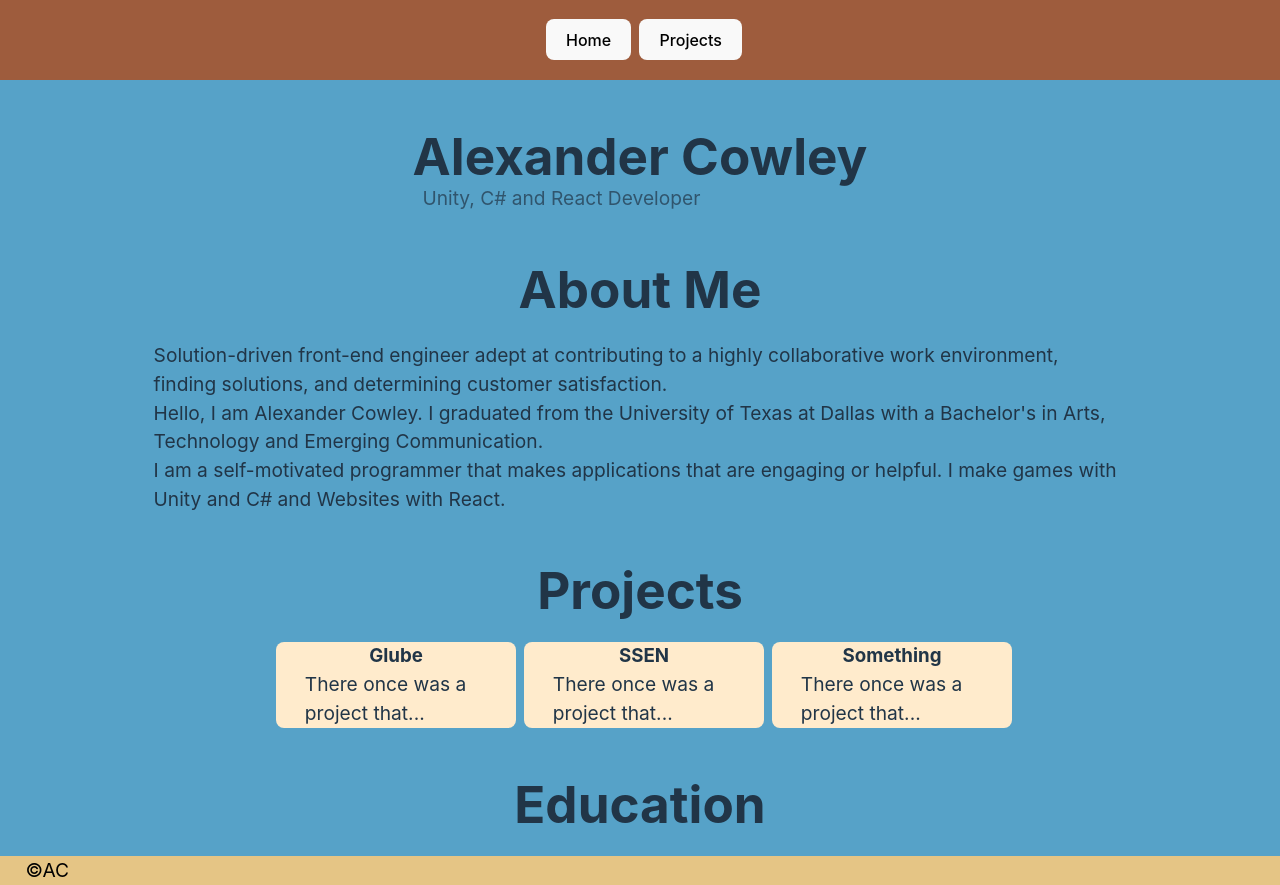
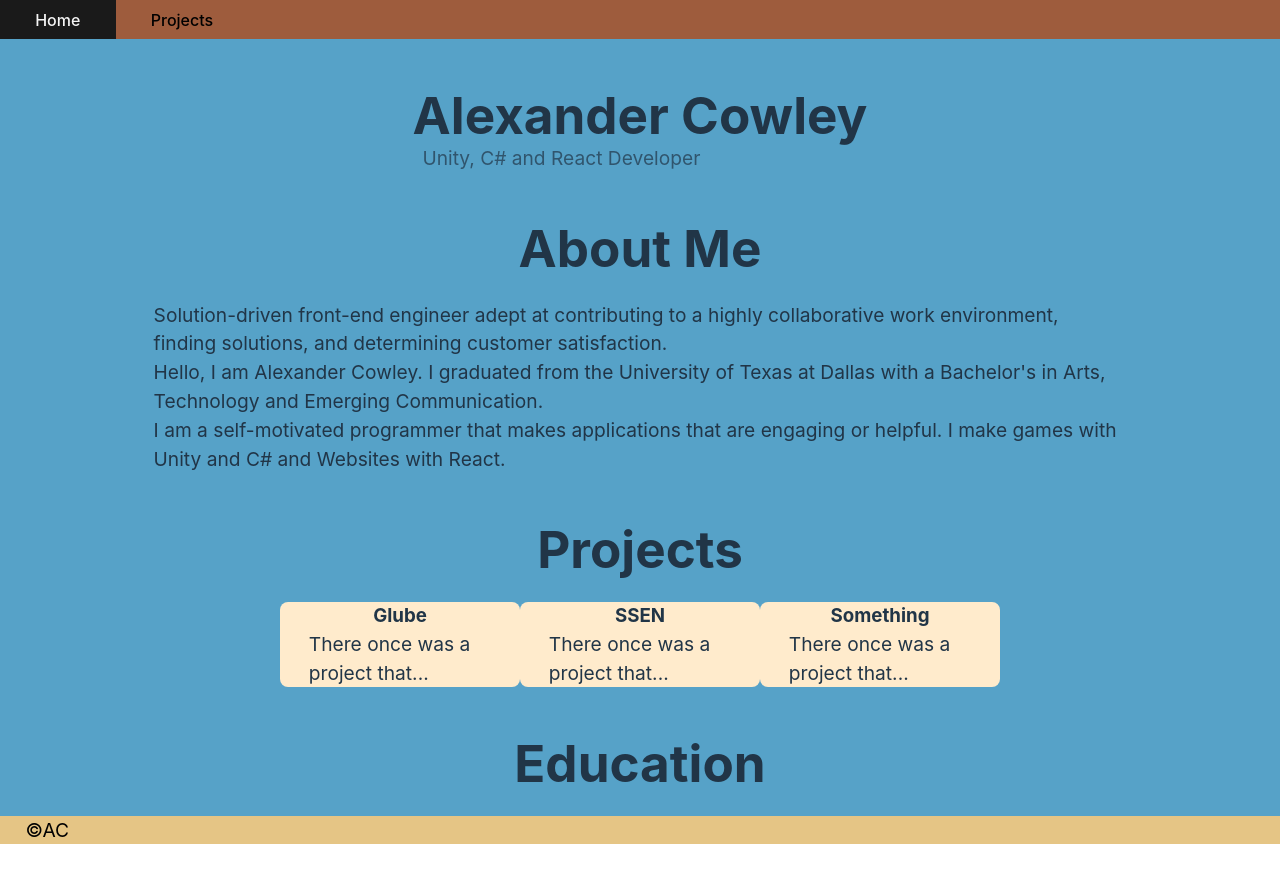
Before and after one commit to AlexanderCowley/AC-Portfolio, a React (Vite) app: page / in a window 1280 px wide. After the commit the page ends 844 px from the top, so only its background shows below. Built offline with nearby package versions, Linux system fonts and the light colour scheme.

Commit message:
Stylized NavBar buttons to only hightlight when hovererd over.

```diff
--- a/src/App.css
+++ b/src/App.css
@@ -15,7 +15,7 @@ nav
 
 nav ul
 {
-  padding: 1.5% 0%;
+  text-align: left;
 }
 
 footer
@@ -41,7 +41,6 @@ ul
 li
 {
   display: inline-block;
-  padding-left: 8px;
 }
 
 .headerSection p
--- a/src/index.css
+++ b/src/index.css
@@ -81,18 +81,17 @@ hr
 }
 
 button {
-  border-radius: 8px;
-  border: 1px solid transparent;
-  padding: 0.6em 1.2em;
+  padding: 0.6em 2.2em;
   font-size: 1em;
   font-weight: 500;
   font-family: inherit;
   background-color: #1a1a1a;
   cursor: pointer;
-  transition: border-color 0.25s;
+  border-style: none;
 }
 button:hover {
-  border-color: #646cff;
+  background-color: #1a1a1a;
+  color: whitesmoke;
 }
 button:focus,
 button:focus-visible {
@@ -108,6 +107,6 @@ button:focus-visible {
     color: #747bff;
   }
   button {
-    background-color: #f9f9f9;
+    background-color: hsl(19, 44%, 43%);
   }
 }
```
